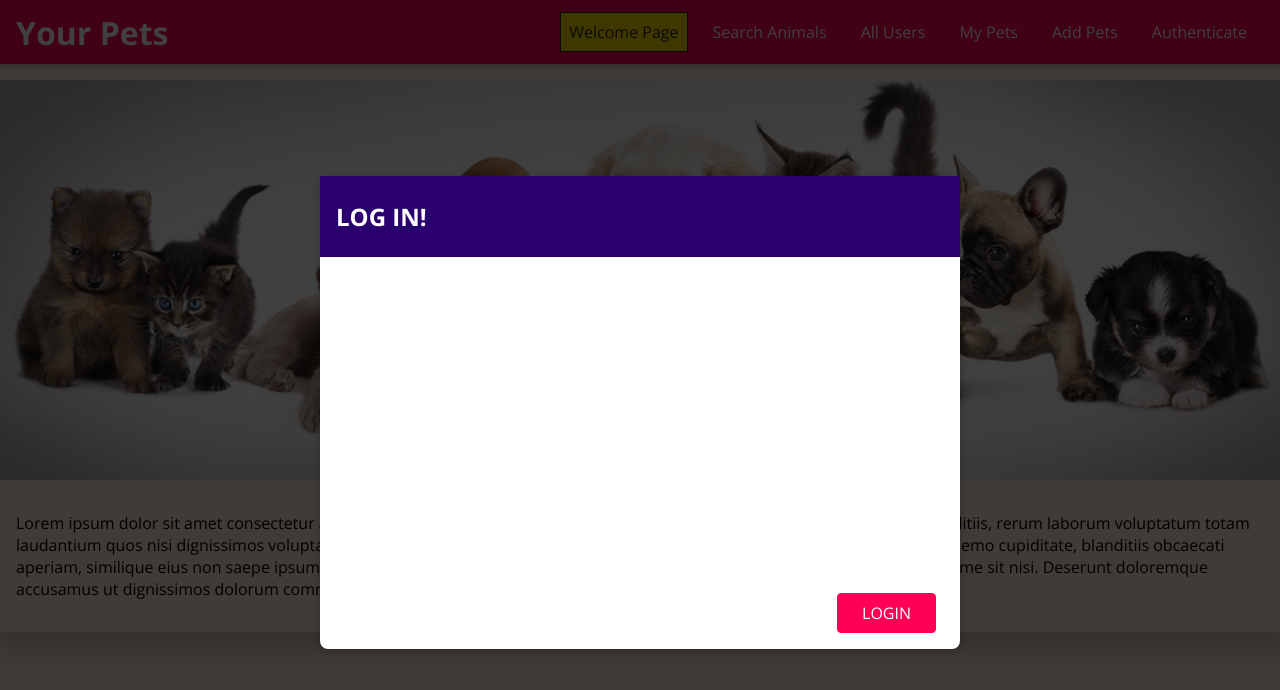
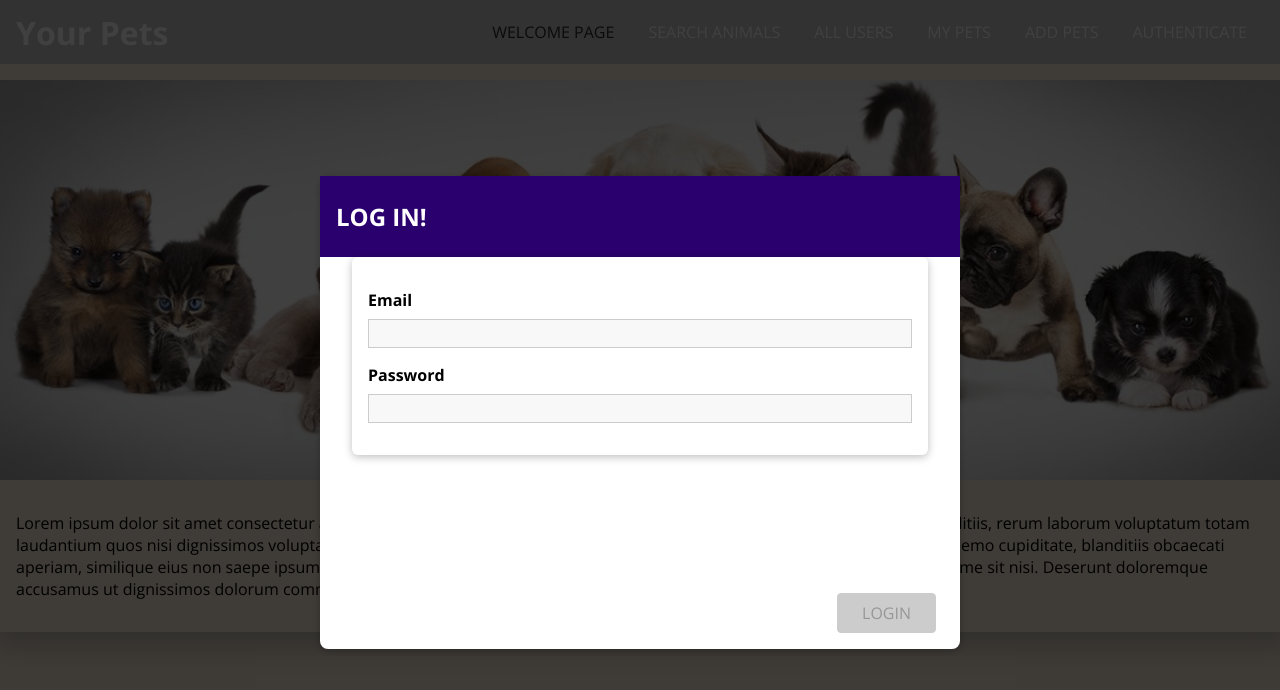
Before and after one commit to garman000/Pet-Adoption-Project---Front-End, a React (Create React App) app: page / in a window 1280 px wide. Both pictures are taken after a click on the button "Sign-Up". Shown: the top 690 px of the page. Built offline with nearby package versions, Linux system fonts and the light colour scheme.

Commit message:
added email password to login modal

```diff
--- a/src/homepages/pages/WelcomePage.jsx
+++ b/src/homepages/pages/WelcomePage.jsx
@@ -3,15 +3,40 @@ import React, { useState } from "react";
 import "../components/WelcomePage.css";
 import { NavLink } from "react-router-dom";
 import Button from "../../shared/components/FormElements/Button";
-// import bootstrap from "bootstrap";
+import Input from "../../shared/components/FormElements/Input";
+
+import {
+  VALIDATOR_EMAIL,
+  VALIDATOR_MINLENGTH,
+  VALIDATOR_REQUIRE,
+} from "../../shared/util/validators";
+// import bootstrap from "bootstrap"
+import { useForm } from "../../shared/hooks/form-hook";
 import Modal from "../../shared/components/UIElements/Modal";
 
 const WelcomePage = (props) => {
   const [showModal, setShowModal] = useState(false);
   const [showConfirmModal, setShowConfirmModal] = useState(false);
+  const [showSignupModal, setShowSignupModal] = useState(false)
 
-  const closeModalHandler = () => setShowModal(false)
-  const openModalHandler = () => setShowModal(true)
+  const closeModalHandler = () => setShowModal(false);
+  const openModalHandler = () => setShowModal(true);
+
+  const [formState, inputHandler] = useForm({
+    Email: {
+      value: "",
+      isValid: false,
+    },
+    Password: {
+      value: "",
+      isValid: false,
+    },
+  });
+
+  const signUpHandler = (event) => {
+    event.preventDefault();
+    console.log(formState.inputs); //send to backend
+  };
 
   return (
     <React.Fragment>
@@ -22,34 +47,34 @@ const WelcomePage = (props) => {
         header="LOG IN!"
         contentClass="place-item__modal-content"
         footerClass="place-item__modal-actions"
-          footer={<Button onClick={closeModalHandler}>LOGIN</Button>}
+        footer={<Button onClick={closeModalHandler} disabled={!formState.isValid}>LOGIN</Button>}
       >
+
         <div className="map-container">
+          <form className="place-form" onSubmit={signUpHandler}>
+            <Input
+              id="Email"
+              element="input"
+              type="text"
+              label="Email"
+              validators={[VALIDATOR_REQUIRE(), VALIDATOR_EMAIL()]}
+              errorText="Please enter a valid email"
+              onInput={inputHandler}
+            />
+            <Input
+              id="Password"
+              element="input"
+              type="text"
+              label="Password"
+              validators={[VALIDATOR_REQUIRE(), VALIDATOR_MINLENGTH(6)]}
+              errorText="Please enter a valid breed"
+              onInput={inputHandler}
+            />
+          </form>
+        </div>
+      </Modal>
 
 
-          </div>
-          </Modal>
-         {/* <Modal
-        show={showConfirmModal}
-        onCancel={cancelDeleteHandler}
-        header="Are you sure?"
-        footerClass="place-item__modal-actions"
-        footer={
-          <React.Fragment>
-            <Button inverse onClick={cancelDeleteHandler}>
-              CANCEL
-            </Button>
-            <Button danger onClick={confirmDeleteHandler}>
-              DELETE
-            </Button>
-          </React.Fragment>
-        }
-      >
-        <p>
-          Do you want to proceed and delete this place? Please note that it
-          can't be undone thereafter.
-        </p>
-      </Modal> */}
       <div className="animalImage">
         <div className="titleControl">
           <h1 className="display-4">DO YOU LOVE ANIMALS?</h1>
@@ -96,6 +121,6 @@ const WelcomePage = (props) => {
       {/* </Container> */}
     </React.Fragment>
   );
-}
+};
 
 export default WelcomePage;
--- a/src/pets/components/PetItem.jsx
+++ b/src/pets/components/PetItem.jsx
@@ -48,7 +48,7 @@ const PetItem = (props) => {
             </Button>
             <Button danger onClick={confirmDeleteHandler}>
               {" "}
-              DELETE
+              REMOVE
             </Button>
           </React.Fragment>
         }
--- a/src/shared/components/Navigation/MainHeader.css
+++ b/src/shared/components/Navigation/MainHeader.css
@@ -6,8 +6,8 @@
     position: fixed;
     top: 0;
     left: 0;
-    background: #ff0055;
-    box-shadow: 0 2px 6px rgba(0, 0, 0, 0.26);
+    background: #c6c6c6;
+    /* box-shadow: 0 2px 6px rgba(0, 0, 0, 0.26); */
     padding: 0 1rem;
     z-index: 5;
   }
--- a/src/shared/components/Navigation/NavLinks.css
+++ b/src/shared/components/Navigation/NavLinks.css
@@ -8,6 +8,7 @@
     flex-direction: column;
     justify-content: center;
     align-items: center;
+
   }
 
   .nav-links li {
@@ -18,14 +19,15 @@
     border: 1px solid transparent;
     color: #292929;
     text-decoration: none;
+    text-transform: uppercase;
     padding: 0.5rem;
   }
 
   .nav-links a:hover,
   .nav-links a:active,
   .nav-links a.active {
-    background: #f8df00;
-    border-color: #292929;
+    /* background: #f8df00; */
+    /* border-color: #292929; */
     color: #292929;
   }
 
```
Lines whose indentation alone changed are shown as unchanged.
